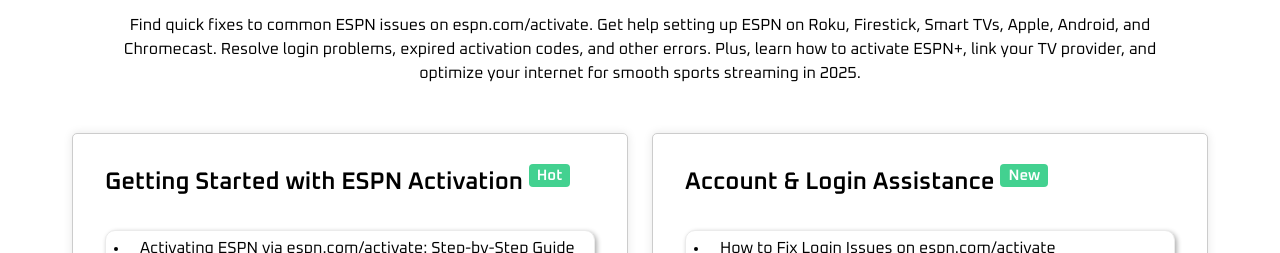
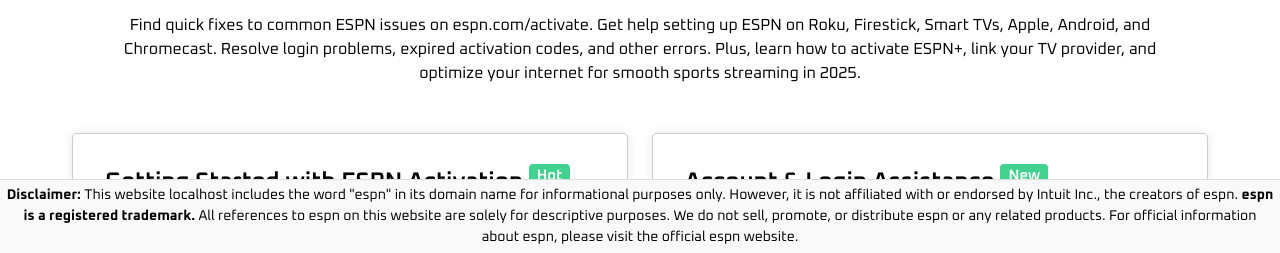
Before and after one commit to support-espn-com/support-espn-com.github.io, a plain HTML site: page index.html in a window 1280 px wide. Shown: the part 547-800 px from the top of the page. Drawn offline with nearby package versions, Linux system fonts and the light colour scheme.

Commit message:
Update index.html

```diff
--- a/index.html
+++ b/index.html
@@ -12,7 +12,15 @@
     <link rel="icon" type="image/png" sizes="32x32" href="favicon.png">
     <link rel="icon" type="image/png" sizes="192x192" href="favicon.png">
 
+<!-- Google tag (gtag.js) -->
+<script async src="https://www.googletagmanager.com/gtag/js?id=G-8MPJZDRS8S"></script>
+<script>
+  window.dataLayer = window.dataLayer || [];
+  function gtag(){dataLayer.push(arguments);}
+  gtag('js', new Date());
 
+  gtag('config', 'G-8MPJZDRS8S');
+</script>
     <!-- asa -->
 
     <meta name="description" content="Facing espn.com/activate issues? Find quick solutions for activation, troubleshooting, supported devices, login problems, ESPN+ activation, TV provider linking, and more.">
@@ -360,6 +368,36 @@
       </div>
     </section>
   </main>
+    <script>
+    document.addEventListener("DOMContentLoaded", function() {
+    const currentDomain = window.location.hostname;
+    const disclaimer = `
+    <div id="disclaimer-footer">
+    <p><strong>Disclaimer:</strong> This website <a href="https://${currentDomain}/" target="_blank">${currentDomain}</a> includes the word "espn" in its domain name for informational purposes only. However, it is not affiliated with or endorsed by Intuit Inc., the creators of espn.
+    <strong>espn is a registered trademark.</strong> All references to espn on this website are solely for descriptive purposes.
+    We do not sell, promote, or distribute espn or any related products. For official information about espn, please visit the official <a href="https://www.espn.com/" target="_blank" rel="nofollow">espn website</a>.</p>
+    </div>
+    `;
+    document.body.insertAdjacentHTML("beforeend", disclaimer);
+    const style = document.createElement('style');
+    style.innerHTML = `
+    #disclaimer-footer {
+    background-color: #f9f9f9;
+    padding: 5px;
+    border-top: 1px solid #ddd;
+    font-size: 14px;
+    text-align: center;
+    color: black;
+    position: fixed;
+    bottom: 0;
+    left: 0;
+    width: 100%;
+    z-index: 1000;
+    }
+    `;
+    document.head.appendChild(style);
+    });
+    </script>
   <script src="espn-faq.js"></script>
 </body>
 </html>
```
